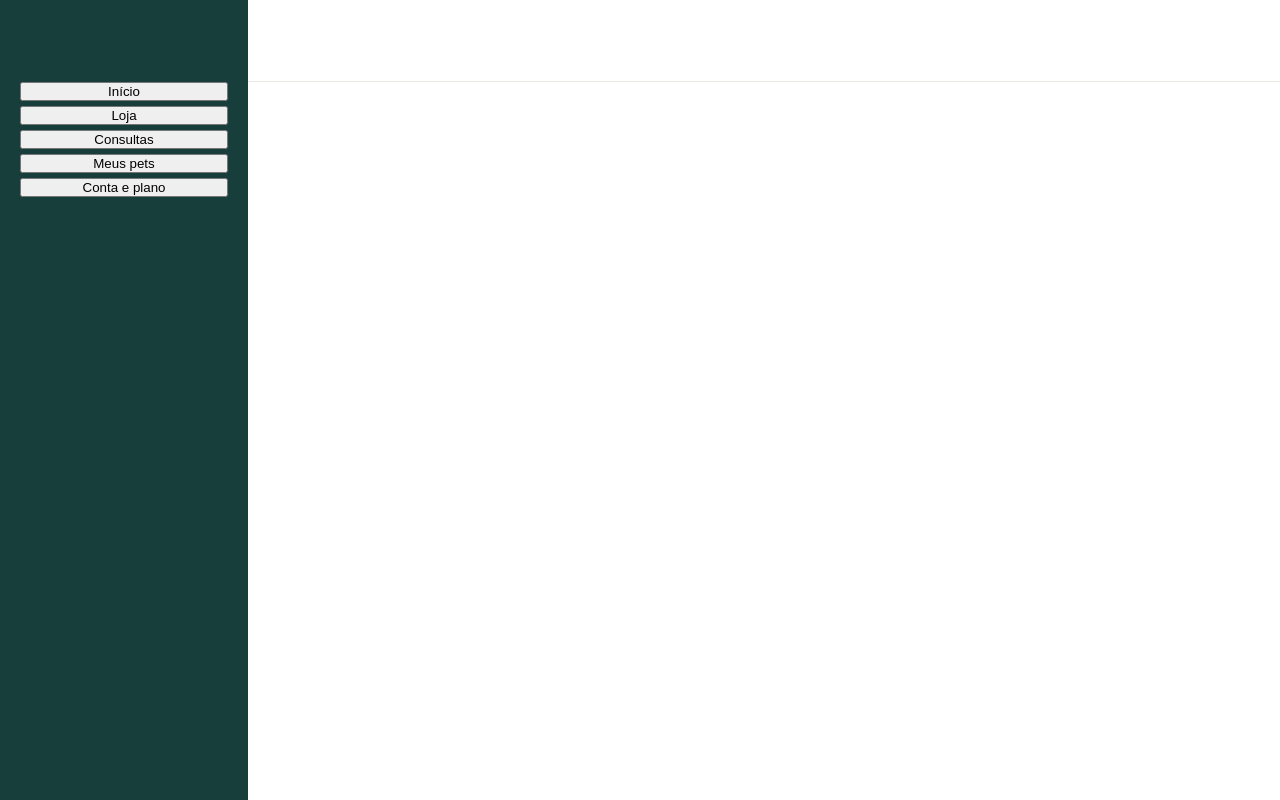
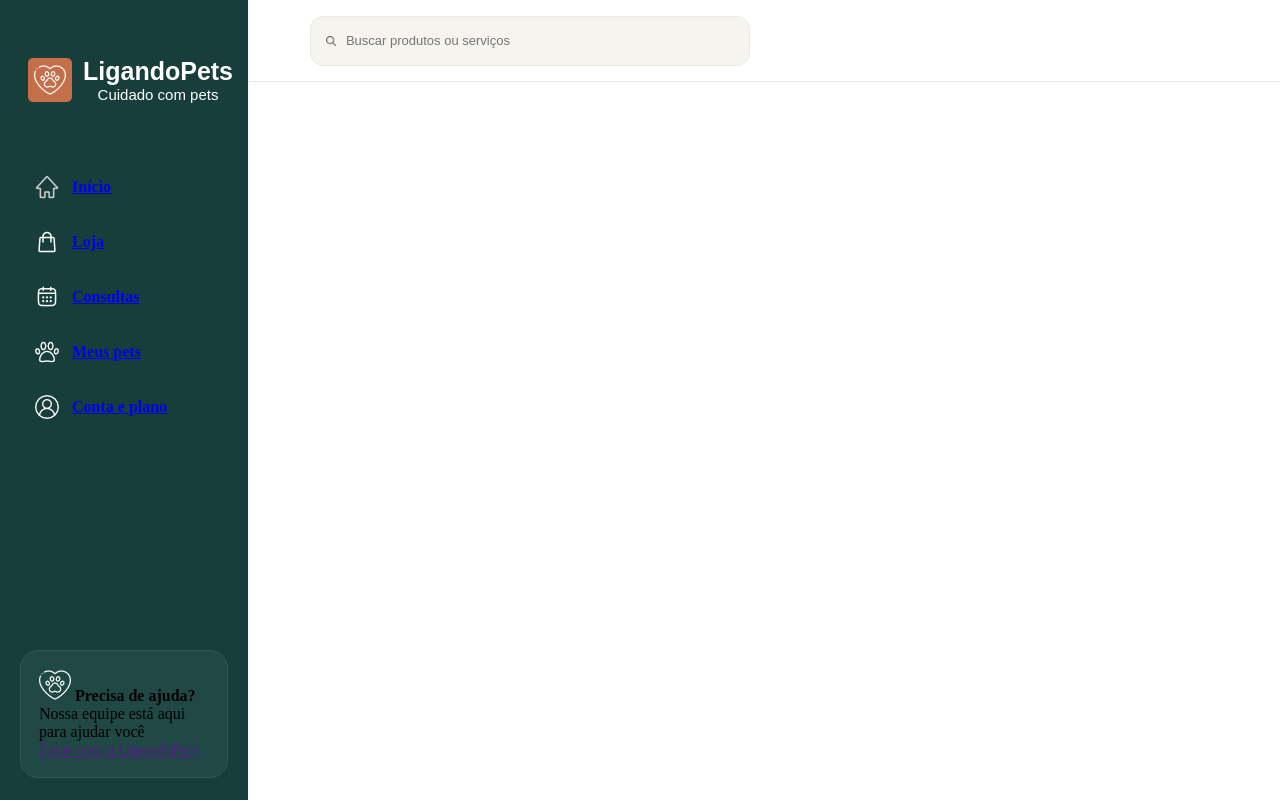
Before and after one commit to IsabelleCirio/Projeto-FEI, a plain HTML site: page index.html in a window 1280 px wide. Drawn offline with Linux system fonts and the light colour scheme.

Commit message:
Arrumando páginas

```diff
--- /dev/null
+++ b/components/header.html
@@ -0,0 +1,11 @@
+
+<header>
+    <div class="pesquisa">
+        <img src="/image/search.png" alt="">
+        <input type="text" placeholder="Buscar produtos ou serviços">
+    </div>
+
+    <div class="botoes-uteis">
+
+    </div>
+</header>
--- /dev/null
+++ b/components/sidebar.html
@@ -0,0 +1,59 @@
+
+<aside class="sidebar">
+    <button class="botao-marca">
+        <img src="/image/veterinary.png" alt="Icon de pata para o título da companhia">
+        <div class="ajeitando-logo">
+            <p class="titulo">LigandoPets</p>
+            <p class="subtitulo">Cuidado com pets</p>
+        </div>
+    </button>
+    <nav>
+        <!-- Ícones pegos no Flaticon -->
+
+        <div class="botoes-nav">
+            <img src="/image/apartment.png" alt="Ícone de casa para a página principal">
+            <a href="/index.html">Início</a>
+        </div>
+        <div class="botoes-nav">
+            <img src="/image/shopping-bag.png" alt="Ícone de bolsa de compra para página de loja">
+            <a href="../paginas/loja.html">Loja</a>
+        </div>
+        <div class="botoes-nav">
+            <img src="/image/calendar.png" alt="Ícone de calendário para página de consultas">
+            <a href="../paginas/consultas.html">Consultas</a>
+        </div>
+        <div class="botoes-nav">
+            <img src="/image/paw.png" alt="Ícone de pata para página de pets">
+            <a href="../paginas/pets.html">Meus pets</a>
+        </div>
+        <div class="botoes-nav">
+            <img src="/image/user.png" alt="Ícone de usuário para página de conta">
+            <a href="../paginas/conta.html">Conta e plano</a>
+        </div>
+        <!-- <button onclick="irPrincipal()" type="button" id="principal">
+            <p>Início</p>
+        </button>
+
+        <button onclick="irLoja()" type="button" id="loja">
+            <p>Loja</p>
+        </button>
+
+        <button onclick="irConsultas()" type="button" id="consultas">
+            <p>Consultas</p>
+        </button>
+
+        <button onclick="irPets()" type="button" id="pets">
+            <p>Meus pets</p>
+        </button>
+
+        <button onclick="irConta()" type="button" id="conta">
+            <p>Conta e plano</p>
+        </button> -->
+    </nav>
+    <div class="lembrete">
+        <img src="/image/veterinary.png" alt="Icon de pata para o título da companhia">
+        <b>Precisa de ajuda?</b>
+        <p>Nossa equipe está aqui para ajudar você</p>
+        <a href="">Falar com a LigandoPets</a>
+    </div>
+</aside>
--- a/index.html
+++ b/index.html
@@ -7,39 +7,28 @@
     <title>LigandoPets</title>
 </head>
 <body>
-    <aside class="sidebar">
-        <button class="botao-marca">
+    <div id="sidebar-container"></div>
+    <main>
+        <div id="header-container"></div>
+        <div class="principal">
+            <div class="apresentacao">
 
-        </button>
-        <nav>
-            <button>
-                <p>Início</p>
-            </button>
-            <button>
-                <p>Loja</p>
-            </button>
-            <button>
-                <p>Consultas</p>
-            </button>
-            <button>
-                <p>Meus pets</p>
-            </button>
-            <button>
-                <p>Conta e plano</p>
-            </button>
-        </nav>
-    </aside>
-    <main>
-        <header>
+            </div>
+            <div class="botoes-extras">
 
-        </header>
-        <div class="principal">
+            </div>
+            <div class="loja">
 
+            </div>
         </div>
     </main>
     <footer>
 
     </footer>
     <script src="script.js"></script>
+    <script>
+        carregarSidebar();
+        carregarHeader();
+    </script>
 </body>
 </html>
--- a/script.js
+++ b/script.js
@@ -0,0 +1,78 @@
+// function pegarPaginaAtual() {
+//     return window.location.pathname;
+// }
+
+// function irPrincipal() {
+//     if (pegarPaginaAtual() == "/index.html") {
+//         window.location.href = "/index.html";
+//     } else {
+//         window.location.href = "../index.html";
+//     }
+// }
+
+// function irConsultas() {
+//     if (pegarPaginaAtual() == "/index.html") {
+//         window.location.href = "../paginas/consultas.html";
+//     } else {
+//         window.location.href = "./consultas.html";
+//     }
+// }
+
+// function irLoja() {
+//     if (pegarPaginaAtual() == "/index.html") {
+//         window.location.href = "../paginas/loja.html";
+//     } else {
+//         window.location.href = "./loja.html";
+//     }
+// }
+
+// function irPets() {
+//     if (pegarPaginaAtual() == "/index.html") {
+//         window.location.href = "../paginas/pets.html";
+//     } else {
+//         window.location.href = "./pets.html";
+//     }
+// }
+
+// function irConta() {
+//     if (pegarPaginaAtual() == "/index.html") {
+//         window.location.href = "../paginas/conta.html";
+//     } else {
+//         window.location.href = "./conta.html";
+//     }
+// }
+
+
+function carregarHeader() {
+    fetch("/components/header.html")
+        .then(resposta => {
+            if (!resposta.ok) {
+                throw new Error("Não foi possível carregar o menu");
+            }
+
+            return resposta.text();
+        })
+        .then(html => {
+            document.getElementById("header-container").innerHTML = html;
+        })
+        .catch(erro => {
+            console.error(erro);
+        });
+}
+
+function carregarSidebar() {
+    fetch("/components/sidebar.html")
+        .then(resposta => {
+            if (!resposta.ok) {
+                throw new Error("Não foi possível carregar o menu");
+            }
+
+            return resposta.text();
+        })
+        .then(html => {
+            document.getElementById("sidebar-container").innerHTML = html;
+        })
+        .catch(erro => {
+            console.error(erro);
+        });
+}
--- a/style.css
+++ b/style.css
@@ -1,3 +1,5 @@
+/* as cores e tamanhos foram retirados do próprio wireframe do Figma  */
+
 * {
     box-sizing: border-box;
     margin: 0;
@@ -5,31 +7,126 @@
 }
 
 .sidebar {
-    color: #fff;
-    z-index: 20;
+    display: flex;
+    position: fixed;
     background: #173e3b;
     flex-direction: column;
     width: 248px;
     height: 100vh;
     padding: 30px 20px 22px;
+}
+
+/* @media (max-width: 768px) {
+    .sidebar {
+        display: flex;
+        position: fixed;
+        background: #173e3b;
+        flex-direction: row;
+        align-items: flex-end;
+        height: 100%;
+        padding: 30px 20px 22px;
+    }
+    .sidebar nav {
+
+    }
+} */
+
+.pesquisa {
+    color: #81908c;
+    background: #f5f4ef;
+    border: 1px solid #ebe9e2;
+    border-radius: 13px;
+    align-items: center;
+    gap: 10px;
+    width: 440px;
+    height: 50px;
+    padding: 10px 15px;
     display: flex;
-    position: fixed;
+}
+
+.pesquisa input {
+    color: #173e3b;
+    width: 100%;
+    background: none;
+    border: 0;
+    outline: 0;
+    font-size: 13px;
+}
+
+.pesquisa img {
+    height: 10px;
 }
 
 .sidebar nav {
+    display: grid;
     gap: 5px;
-    margin-top: 52px;
-    display: grid;
+    margin-top: 32px;
+    margin-bottom: 10px;
+}
+
+.sidebar nav p {
+    font-size: 15px;
+}
+
+.botoes-nav {
+    color: #b9cfca;
+    background: none;
+    border: 0;
+    border-radius: 13px;
+    align-items: center;
+    gap: 13px;
+    padding: 13px 15px;
+    font-weight: 600;
+    display: flex;
+}
+
+.botao-marca img {
+    padding: 6px 6px;
+    background-color: rgba(255, 127, 80, 0.746);
+    border-radius: 5px;
+}
+
+.lembrete {
+    background: #204844;
+    border: 1px solid #315a56;
+    border-radius: 18px;
+    margin-top: auto;
+    padding: 18px;
+}
+
+.ajeitando-logo {
+    display: flex;
+    flex-direction: column;
+    justify-content: flex-start;
+}
+
+.titulo, .subtitulo {
+    color: white;
+}
+
+.titulo {
+    font-size: 25px;
+    font-weight: bold;
+    align-items: flex-start;
+}
+
+.subtitulo {
+    font-size: 15px;
+}
+.ativo {
+    box-shadow: inset 3px 0 var(--coral);
+    background: #27534f;
 }
 
 .botao-marca {
+    width: 226px;
+    height: 100px;
     color: inherit;
-    text-align: left;
     background: none;
     border: 0;
     align-items: center;
     gap: 11px;
-    padding: 0 8px;
+    padding: 0px 8px;
     display: flex;
 }
 
```
Also changed, not shown: paginas/consultas.html (added, +21 -0 lines), paginas/conta.html (added, +21 -0 lines), paginas/loja.html (added, +21 -0 lines), paginas/pets.html (added, +20 -0 lines), image/apartment.png (added), image/calendar.png (added), image/paw.png (added), image/search.png (added), image/shopping-bag.png (added), image/user.png (added), image/veterinary.png (added).
